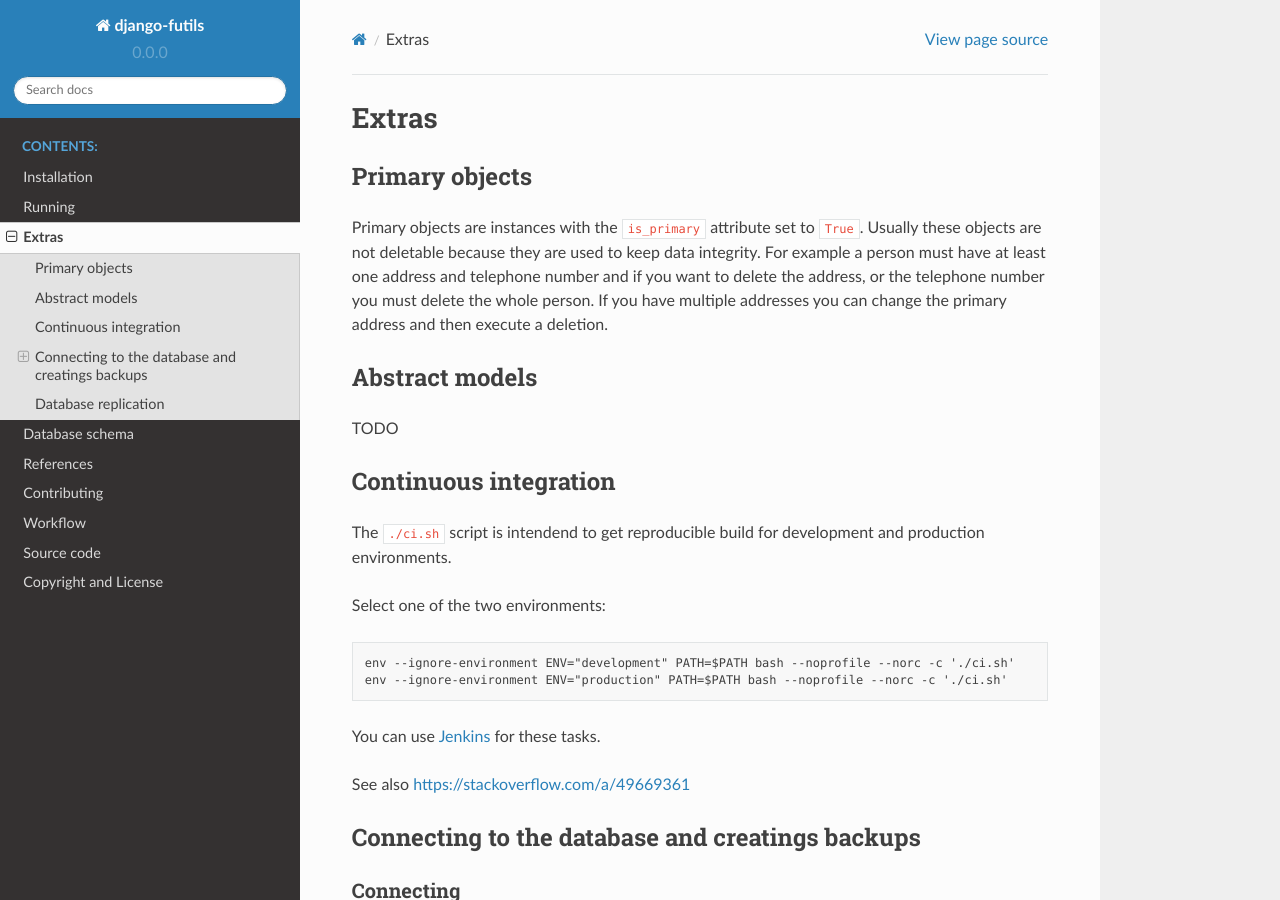
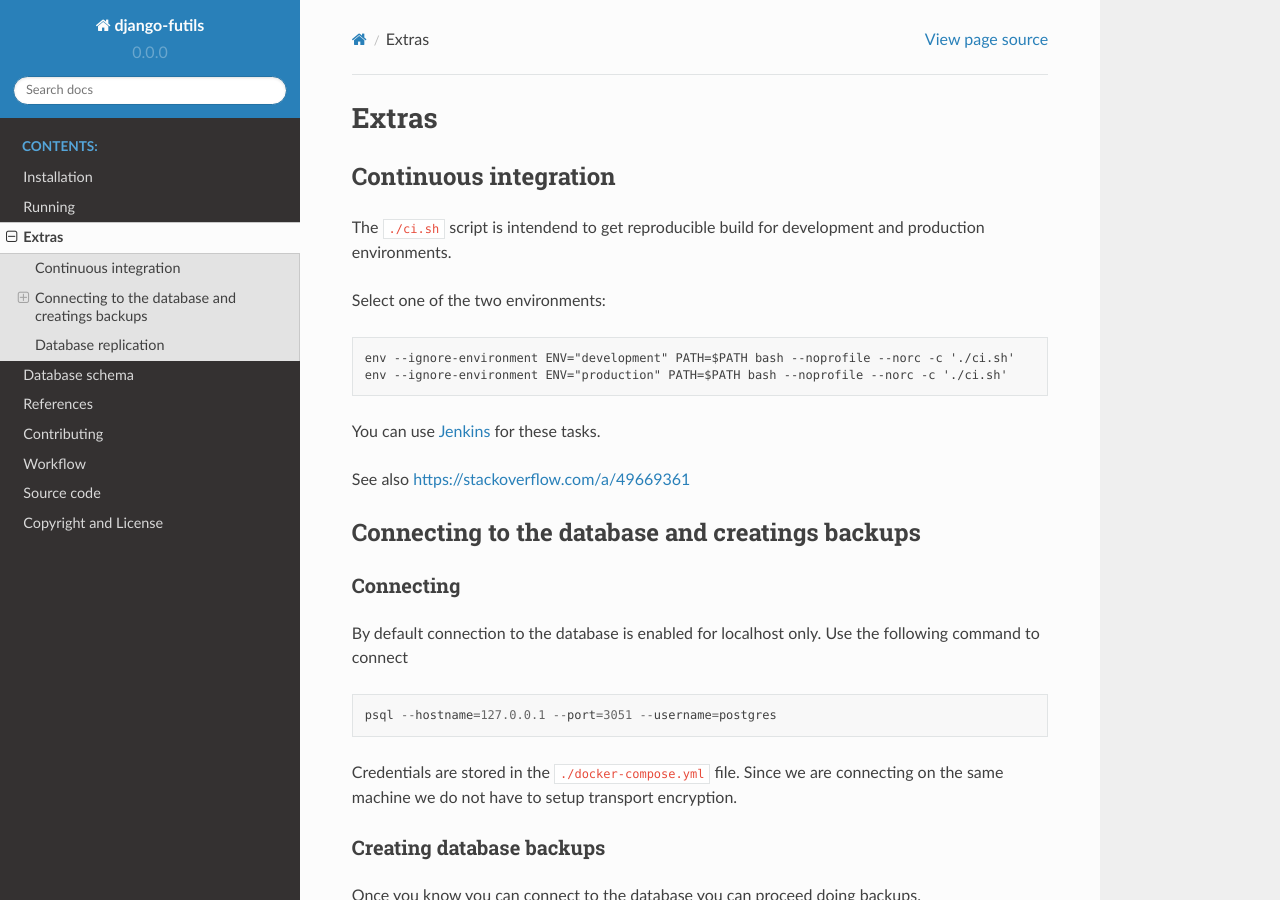
Before and after one commit to frnmst/django-futils, a Sphinx documentation site: the page built from docs/extras.rst, in a window 1280 px wide and 900 px high. Built offline with Sphinx 7.4.7 and the Read the Docs theme 2.0.0, drawn with Linux system fonts in a browser that asks for light colours.

```diff
--- a/docs/extras.rst
+++ b/docs/extras.rst
@@ -1,20 +1,5 @@
 Extras
 ======
-
-Primary objects
----------------
-
-Primary objects are instances with the ``is_primary`` attribute set to ``True``.
-Usually these objects are not deletable because they are used to keep data
-integrity. For example a person must have at least one address and telephone
-number and if you want to delete the address, or the telephone number
-you must delete the whole person. If you have multiple addresses you can change
-the primary address and then execute a deletion.
-
-Abstract models
----------------
-
-TODO
 
 Continuous integration
 ----------------------
```
Also changed, not shown: README.rst (+56 -1 lines), 1 other file.
